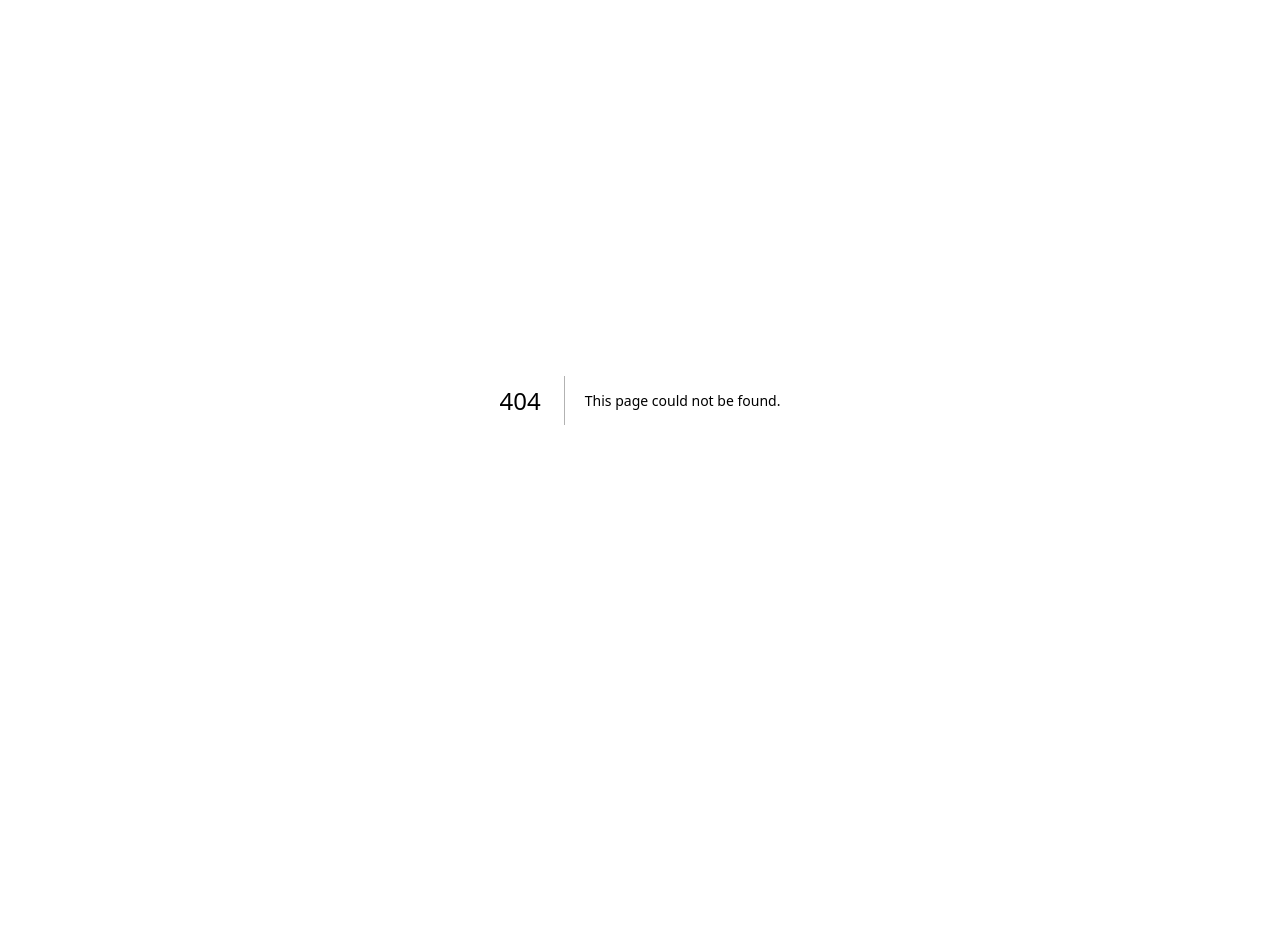
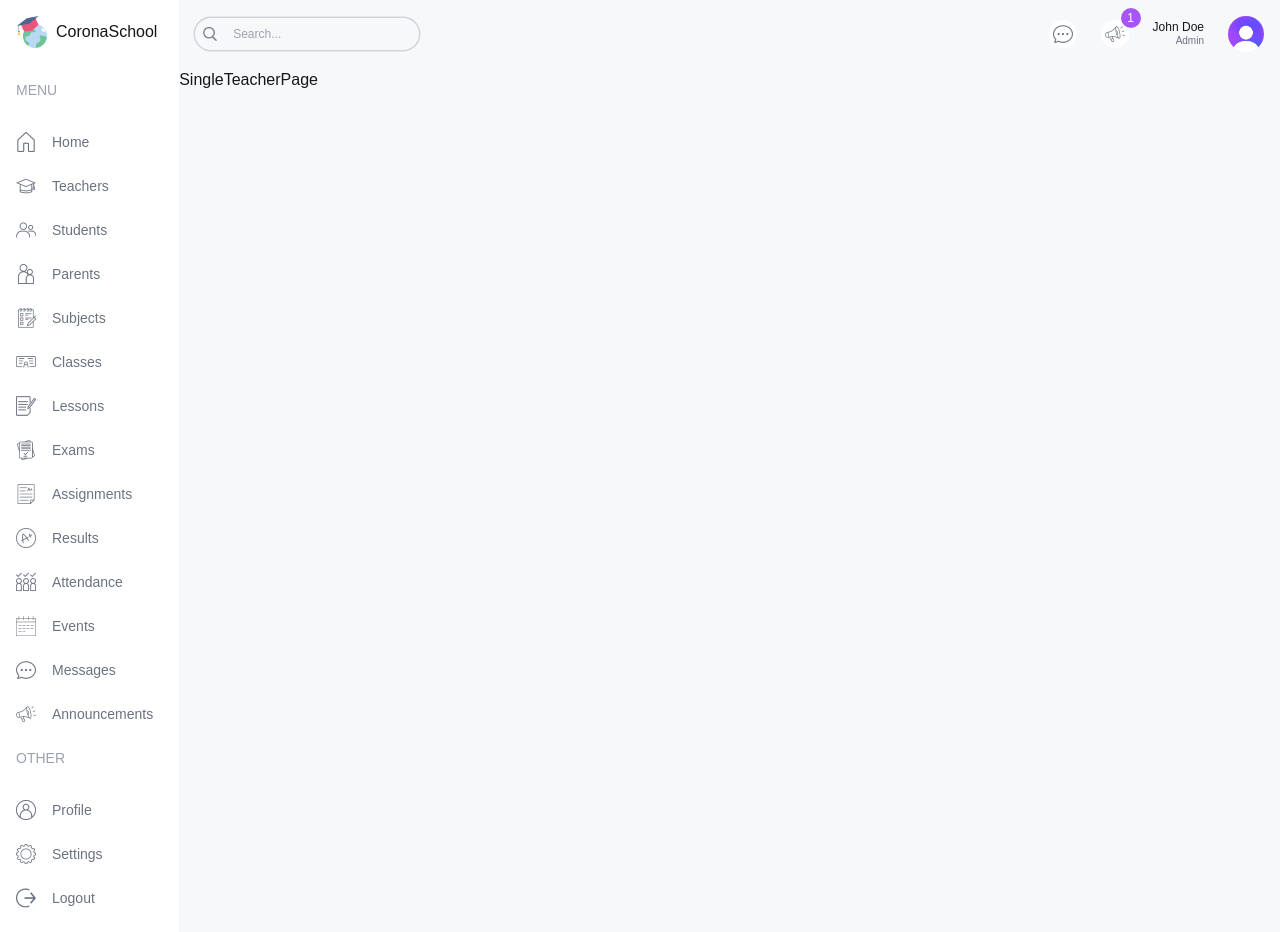
Before and after one commit to tsola2002/lms-app, a Next.js app: page /list/teachers/1 in a window 1280 px wide. Before the commit this address had no page. Before the commit the page ends 800 px from the top, so only its background shows below. Built offline with nearby package versions, Linux system fonts and the light colour scheme.

Commit message:
fixed build error 2

```diff
--- /dev/null
+++ b/app/(dashboard)/list/teachers/[id]/page.tsx
@@ -0,0 +1,7 @@
+const SingleTeacherPage = () => {
+  return (
+    <div className=''>SingleTeacherPage</div>
+  )
+}
+
+export default SingleTeacherPage
```
